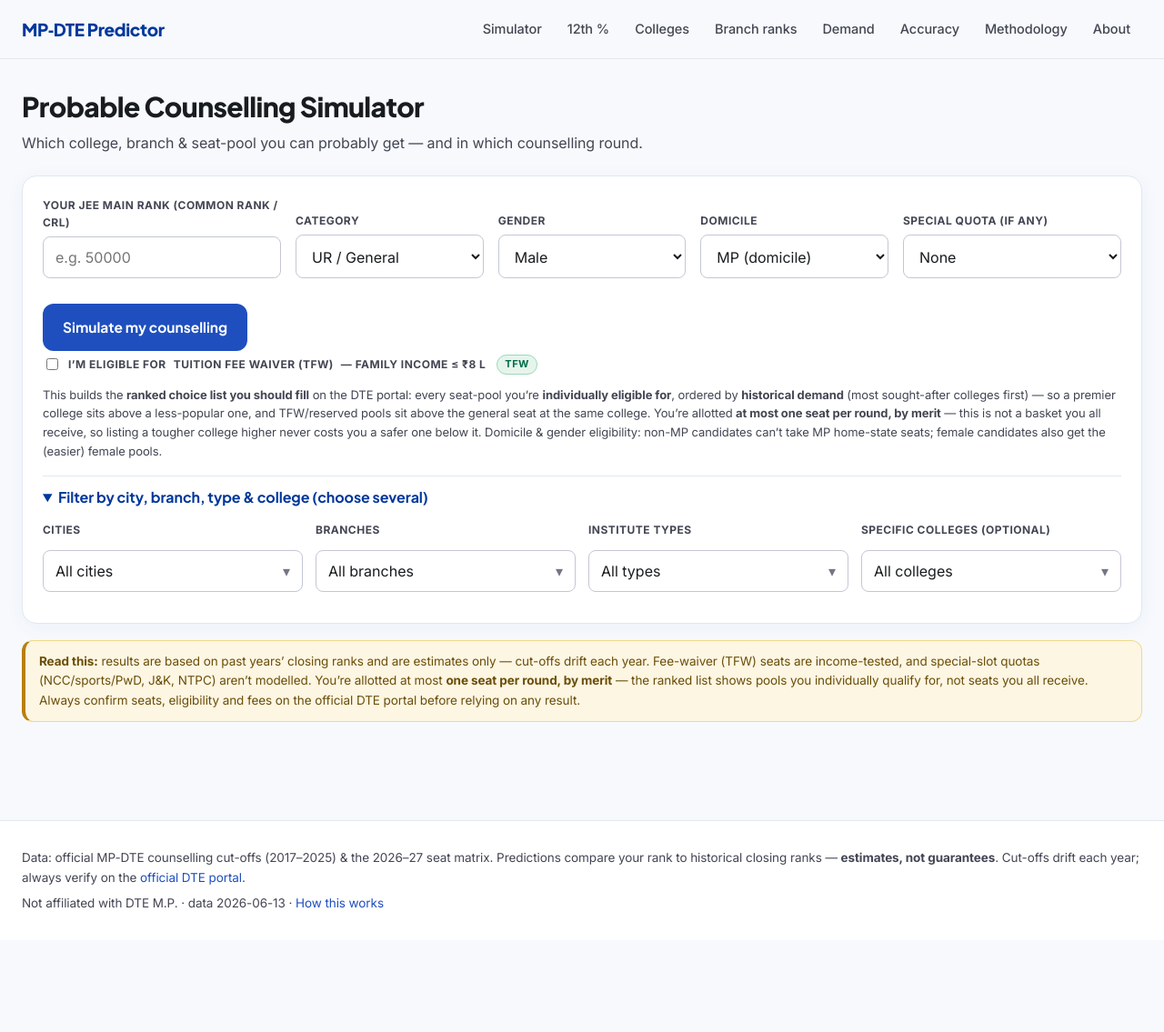
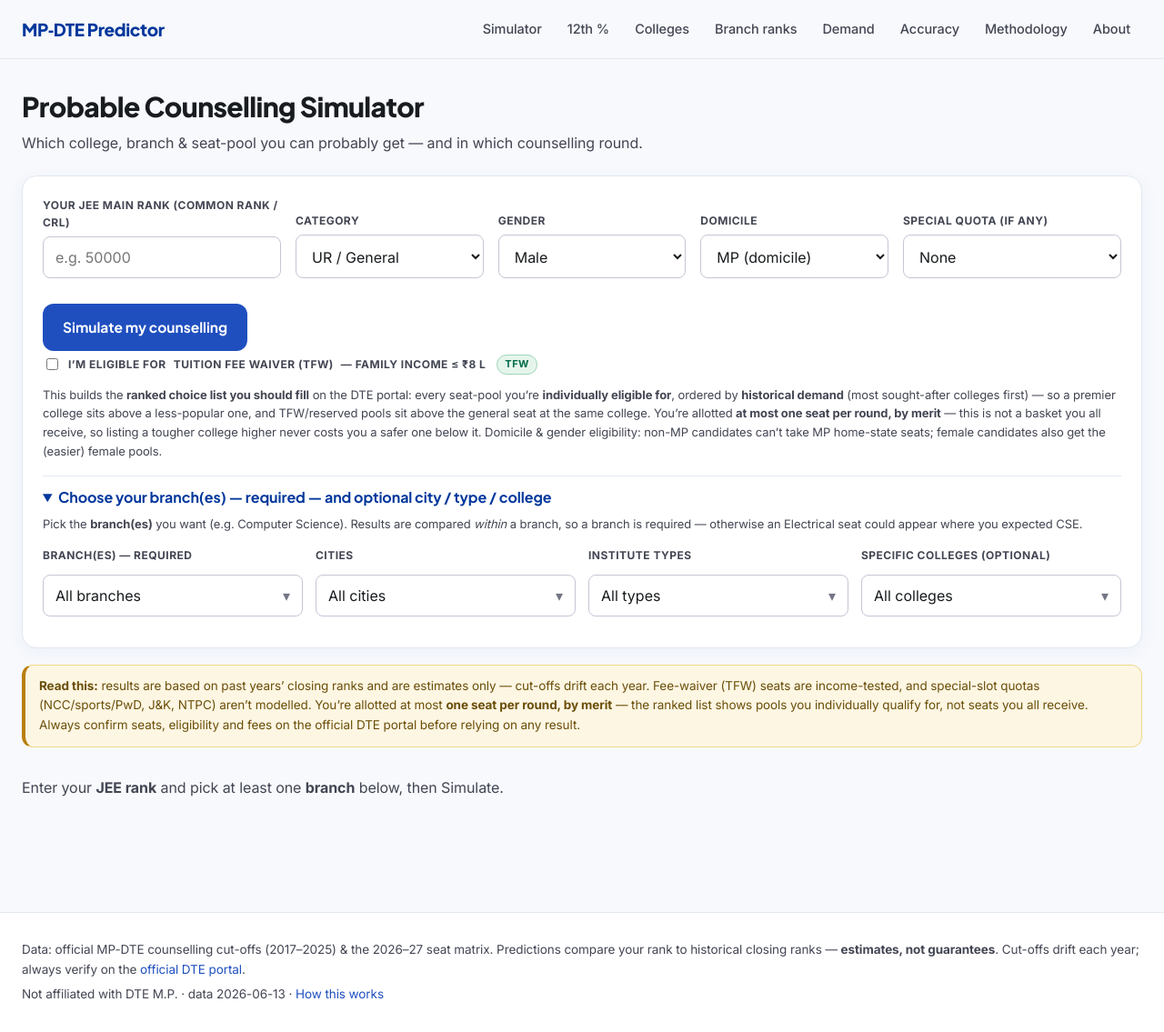
Before and after one commit to i-shivamsoni/mp-dte-btech-predictor, a Jekyll site: the page built from predictor.html, in a window 1280 px wide and 1135 px high. Shown: the whole window at 91% size. Built offline with Jekyll 4.4.1, drawn with Linux system fonts in a browser that asks for light colours.

Commit message:
Simulator: require a branch selection (results are compared within a branch)
Without a branch chosen, the simulator pooled ALL branches and ordered by demand,
so e.g. an Electrical seat surfaced at #1 when the student meant CSE — confusing and
easy to misread. Branch is now required (≥1, multiple allowed) and listed first in
the filters; an empty selection shows a clear prompt instead of mixed-branch results.

Co-Authored-By: Claude Opus 4.8 (1M context) <noreply@anthropic.com>

```diff
--- a/assets/js/mpdte.js
+++ b/assets/js/mpdte.js
@@ -240,8 +240,10 @@
   function buildMultiFilters(ctx, container, onChange) {
     container.innerHTML = "";
     var ms = {};
+    // Branch is REQUIRED and listed first — results are compared within a branch, so mixing
+    // branches (e.g. an Electrical seat surfacing when you meant CSE) would mislead.
+    ms.branch = MultiSelect(container, { key: "branch", label: "Branch(es) — required", summaryNoun: "branches", onChange: onChange, options: ctx.branches.map(function (b) { return { value: b.id, text: b.label }; }) });
     ms.city = MultiSelect(container, { key: "city", label: "Cities", summaryNoun: "cities", onChange: onChange, options: ctx.cities.map(function (c) { return { value: c, text: c }; }) });
-    ms.branch = MultiSelect(container, { key: "branch", label: "Branches", summaryNoun: "branches", onChange: onChange, options: ctx.branches.map(function (b) { return { value: b.id, text: b.label }; }) });
     ms.type = MultiSelect(container, { key: "type", label: "Institute types", summaryNoun: "types", onChange: onChange, options: (ctx.types || []).map(function (t) { return { value: t, text: t }; }) });
     var colOpts = Object.keys(ctx.colleges).map(function (id) { return ctx.colleges[id]; }).filter(function (c) { return c && !c.historical; })
       .sort(function (a, b) { return (a.name || "").localeCompare(b.name || ""); }).map(function (c) { return { value: c.id, text: c.name + " — " + (c.city || "") }; });
@@ -516,6 +518,10 @@
         if (e) e.preventDefault();
         var rank = parseInt(document.getElementById("in-rank").value, 10);
         if (isNaN(rank)) { results.innerHTML = "<p class='empty'>Enter your JEE rank to simulate.</p>"; return; }
+        if (!ms.branch.values().size) {
+          results.innerHTML = "<p class='empty'>Pick at least one <strong>branch</strong> to simulate. Results are compared <em>within</em> a branch, so a branch must be chosen (you can pick several). Open <strong>&ldquo;Filter by branch&hellip;&rdquo;</strong> below and select your branch(es).</p>";
+          return;
+        }
         var opts = {
           rank: rank, social: document.getElementById("in-cat").value, gender: document.getElementById("in-gender").value,
           domicile: document.getElementById("in-dom").value, tfw: document.getElementById("in-tfw").checked,
@@ -536,6 +542,7 @@
       form.addEventListener("submit", run);
       form.addEventListener("change", function (e) { if (e.target.closest && e.target.closest(".ms")) return; run(); });
       if (p.rank) run();
+      else results.innerHTML = "<p class='empty'>Enter your <strong>JEE rank</strong> and pick at least one <strong>branch</strong> below, then Simulate.</p>";
     }).catch(function (e) { showError(results, e); });
   }
 
--- a/predictor.html
+++ b/predictor.html
@@ -57,7 +57,11 @@ permalink: /predictor/
   </p>
 
   <details class="filters-wrap" open>
-    <summary>Filter by city, branch, type &amp; college (choose several)</summary>
+    <summary>Choose your branch(es) &mdash; <strong>required</strong> &mdash; and optional city / type / college</summary>
+    <p class="hint muted" style="margin:.4rem 0 0">
+      Pick the <strong>branch(es)</strong> you want (e.g. Computer Science). Results are compared <em>within</em> a branch,
+      so a branch is required &mdash; otherwise an Electrical seat could appear where you expected CSE.
+    </p>
     <div id="filters" class="filters filters-multi"></div>
   </details>
 </form>
```
